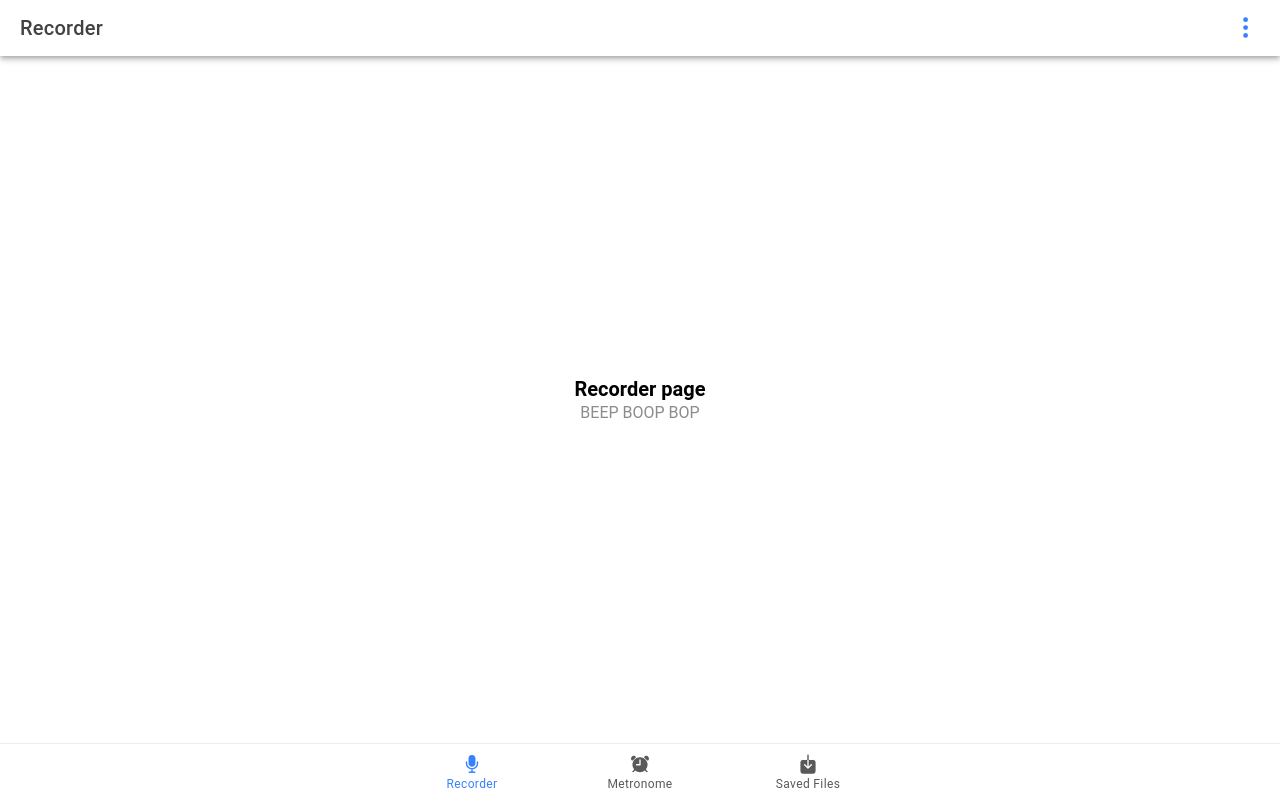
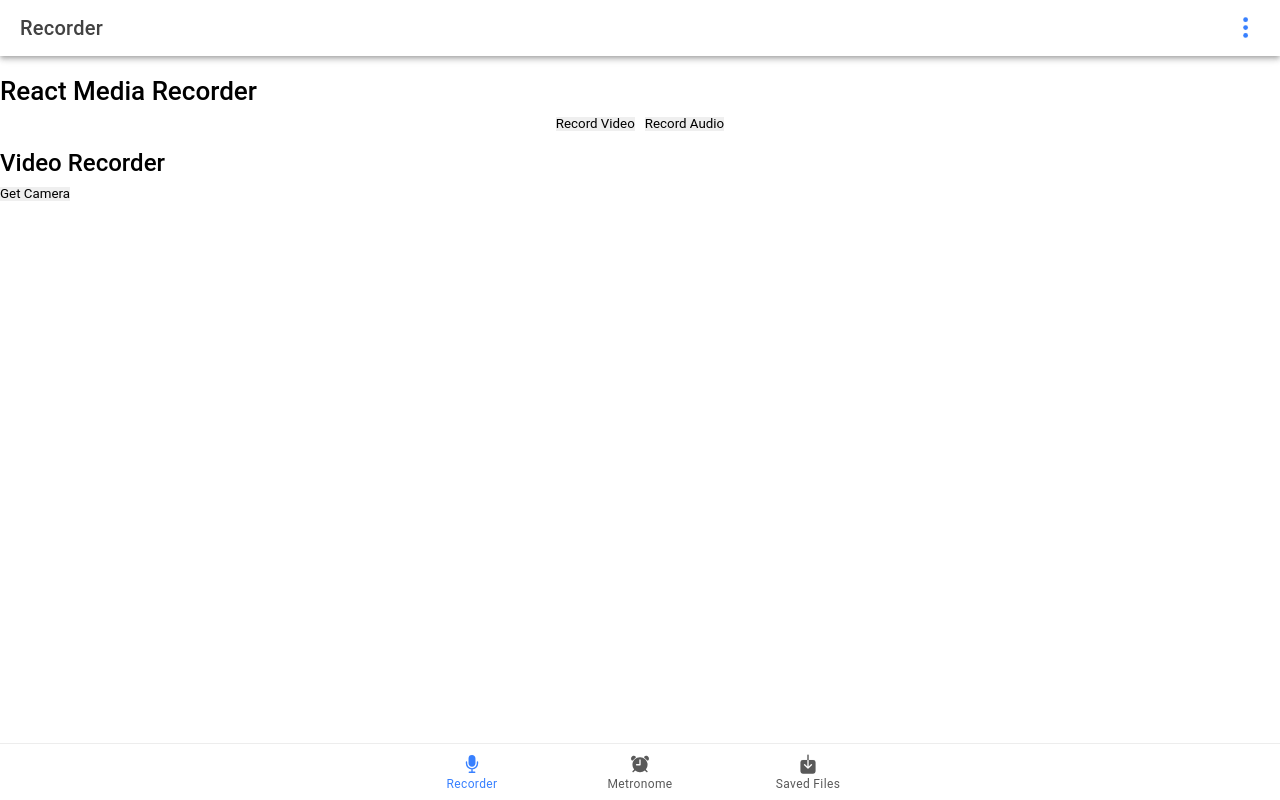
Before and after one commit to The24Kings/music-comp-app, a React (Vite) app: page /recorder in a window 1280 px wide. Built offline with nearby package versions, Linux system fonts and the light colour scheme.

Commit message:
started recorder page

```diff
--- a/package.json
+++ b/package.json
@@ -41,7 +41,7 @@
     "eslint-plugin-react": "^7.32.2",
     "jsdom": "^22.1.0",
     "typescript": "^5.1.6",
-    "vite": "^4.3.9",
+    "vite": "4.4.9",
     "vitest": "^0.32.2"
   },
   "description": "An Ionic project"
--- /dev/null
+++ b/src/components/AudioRecorder.jsx
@@ -0,0 +1,93 @@
+import { useState, useRef } from "react";
+import "./RecordContainer.css"
+const mimeType = "audio/webm";
+
+const AudioRecorder = () => {
+    const [permission, setPermission] = useState(false);
+    const [stream, setStream] = useState(null);
+    // const [permission, setPermission] = useState(false);
+    const mediaRecorder = useRef(null);
+    const [recordingStatus, setRecordingStatus] = useState("inactive");
+    // const [stream, setStream] = useState(null);
+    const [audioChunks, setAudioChunks] = useState([]);
+    const [audio, setAudio] = useState(null);
+
+    const getMicrophonePermission = async () => {
+        if ("MediaRecorder" in window) {
+            try {
+                const streamData = await navigator.mediaDevices.getUserMedia({
+                    audio: true,
+                    video: false,
+                });
+                setPermission(true);
+                setStream(streamData);
+            } catch (err) {
+                alert(err.message);
+            }
+        } else {
+            alert("The MediaRecorder API is not supported in your browser.");
+        }
+    };
+    const startRecording = async () => {
+      setRecordingStatus("recording");
+      //create new Media recorder instance using the stream
+      const media = new MediaRecorder(stream, { type: mimeType });
+      //set the MediaRecorder instance to the mediaRecorder ref
+      mediaRecorder.current = media;
+      //invokes the start method to start the recording process
+      mediaRecorder.current.start();
+      let localAudioChunks = [];
+      mediaRecorder.current.ondataavailable = (event) => {
+         if (typeof event.data === "undefined") return;
+         if (event.data.size === 0) return;
+         localAudioChunks.push(event.data);
+      };
+      setAudioChunks(localAudioChunks);
+    };
+    const stopRecording = () => {
+      setRecordingStatus("inactive");
+      //stops the recording instance
+      mediaRecorder.current.stop();
+      mediaRecorder.current.onstop = () => {
+        //creates a blob file from the audiochunks data
+         const audioBlob = new Blob(audioChunks, { type: mimeType });
+        //creates a playable URL from the blob file.
+         const audioUrl = URL.createObjectURL(audioBlob);
+         setAudio(audioUrl);
+         setAudioChunks([]);
+      };
+    };
+    return (
+        <div style={{display: 'flex', justifyContent: 'center'}}>
+            <h2>Audio Recorder</h2>
+            <main>
+                <div className="audio-controls">
+                    {!permission ? (
+                        <button onClick={getMicrophonePermission} type="button" style={{display: 'flex', justifyContent: 'center'}}>
+                            Get Microphone
+                        </button>
+                    ): null}
+                    {permission && recordingStatus === "inactive" ? (
+                    <button onClick={startRecording} type="button">
+                        Start Recording
+                    </button>
+                    ) : null}
+                    {recordingStatus === "recording" ? (
+                    <button onClick={stopRecording} type="button">
+                        Stop Recording
+                    </button>
+                    ) : null}
+                </div>
+                {audio ? (
+                  <div className="audio-container">
+                     <audio src={audio} controls></audio>
+                     <a download href={audio}>
+                        Download Recording
+                     </a>
+                   </div>
+                ) : null}
+            </main>
+        </div>
+    );
+};
+export default AudioRecorder;
--- a/src/components/RecordContainer.css
+++ b/src/components/RecordContainer.css
@@ -22,3 +22,48 @@
 .container a {
   text-decoration: none;
 }
+.button-flex {
+  display: flex;
+  justify-content: center;
+  align-items: center;
+  gap: 10px;
+}
+.audio-controls,
+.video-controls {
+    margin-bottom: 20px;
+    display: flex;
+    justifyContent: center;
+}
+.audio-player,
+.video-player {
+    display: flex;
+    flex-direction: column;
+    align-items: center;
+}
+.audio-player,
+.video-player,
+.recorded-player {
+    display: flex;
+    flex-direction: column;
+    align-items: center;
+}
+.live-player {
+    height: 200px;
+    width: 400px;
+    border: 1px solid #646cff;
+    margin-bottom: 30px;
+}
+.recorded-player video {
+    height: 400px;
+    width: 800px;
+}
+body {
+  margin: 0;
+  display: flex;
+  place-items: start;
+  min-width: 320px;
+  min-height: 100vh;
+}
+.audiocon {
+
+}
--- a/src/components/RecordContainer.tsx
+++ b/src/components/RecordContainer.tsx
@@ -1,16 +1,39 @@
 import './RecordContainer.css';
-
+import { useState, useRef } from "react";
+import VideoRecorder from '../components/VideoRecorder';
+import AudioRecorder from '../components/AudioRecorder';
 interface ContainerProps {
   name: string;
 }
 
 const RecordContainer: React.FC<ContainerProps> = ({ name }) => {
-  return (
-    <div className="container">
-      <strong>{name}</strong>
-      <p>BEEP BOOP BOP</p>
-    </div>
-  );
-};
+    let [recordOption, setRecordOption] = useState("video");
+    const toggleRecordOption = (type) => {
+        return () => {
+            setRecordOption(type);
+        };
+    };
+    return (
+            <div>
+                <h1>React Media Recorder</h1>
+                <div className="button-flex">
+                    <button onClick={toggleRecordOption("video")}>
+                      Record Video
+                    </button>
+                    <button onClick={toggleRecordOption("audio")}>
+                      Record Audio
+                    </button>
+                </div>
+                <div>
+                    {recordOption === "video" ? <VideoRecorder /> : <AudioRecorder />}
+                </div>
+            </div>
+        );
+    };
+
+
+
+
+
 
 export default RecordContainer;
--- /dev/null
+++ b/src/components/VideoRecorder.jsx
@@ -0,0 +1,44 @@
+import { useState, useRef } from "react";
+import "./RecordContainer.css"
+const VideoRecorder = () => {
+    const [permission, setPermission] = useState(false);
+    const [stream, setStream] = useState(null);
+
+    const getCameraPermission = async () => {
+        if ("MediaRecorder" in window) {
+            try {
+                const streamData = await navigator.mediaDevices.getUserMedia({
+                    audio: true,
+                    video: true,
+                });
+                setPermission(true);
+                setStream(streamData);
+            } catch (err) {
+                alert(err.message);
+            }
+        } else {
+            alert("The MediaRecorder API is not supported in your browser.");
+        }
+    };
+
+    return (
+        <div>
+            <h2>Video Recorder</h2>
+            <main>
+                <div className="video-controls">
+                    {!permission ? (
+                        <button onClick={getCameraPermission} type="button">
+                            Get Camera
+                        </button>
+                    ):null}
+                    {permission ? (
+                        <button type="button">
+                            Record
+                        </button>
+                    ):null}
+                </div>
+            </main>
+        </div>
+    );
+};
+export default VideoRecorder;
--- a/src/pages/Recorder.tsx
+++ b/src/pages/Recorder.tsx
@@ -1,3 +1,4 @@
+import RecordContainer from '../components/RecordContainer';
 import {
     IonContent,
     IonHeader,
@@ -14,7 +15,6 @@ import {
     ellipsisVertical
 } from 'ionicons/icons';
 
-import RecordContainer from '../components/RecordContainer';
 
 const Recorder: React.FC = () => {
     return (
@@ -32,7 +32,6 @@ const Recorder: React.FC = () => {
                 </IonHeader>
 
                 <RecordContainer name="Recorder page" />
-
             </IonContent>
         </IonPage>
     );
```
Also changed, not shown: 1 other file (tests, documents, lock files or other folders).
